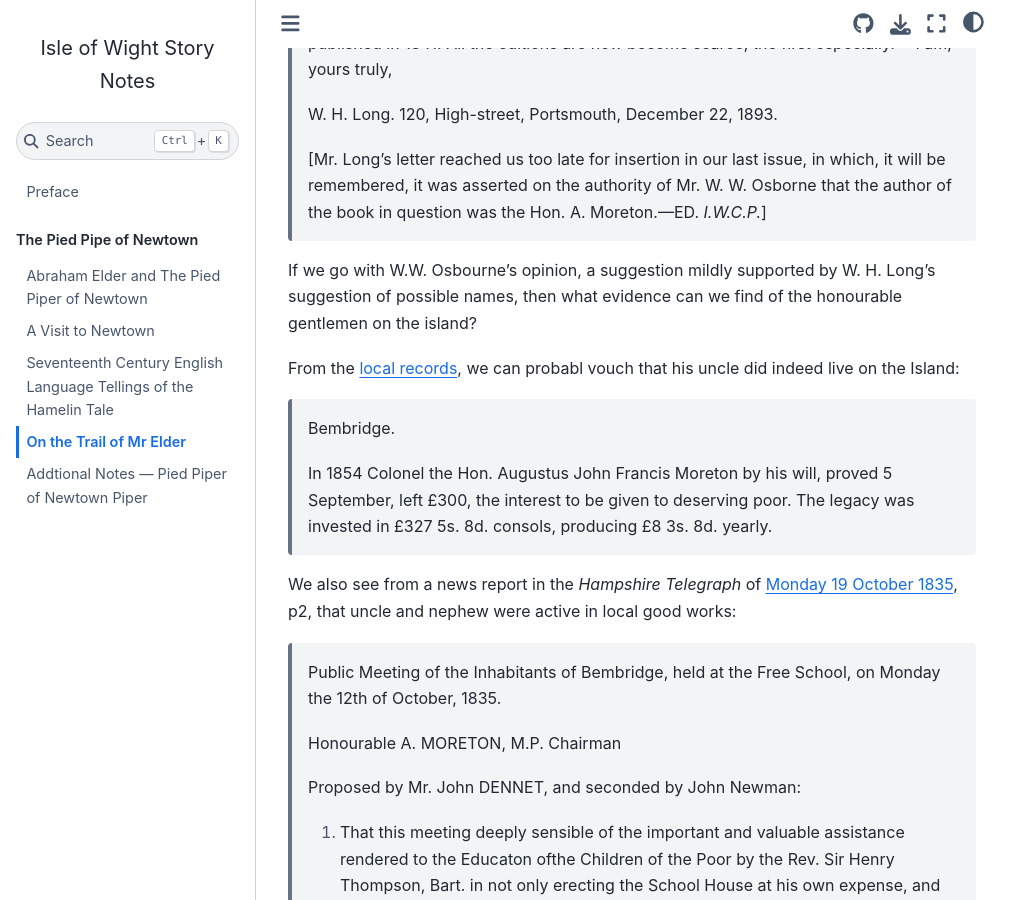
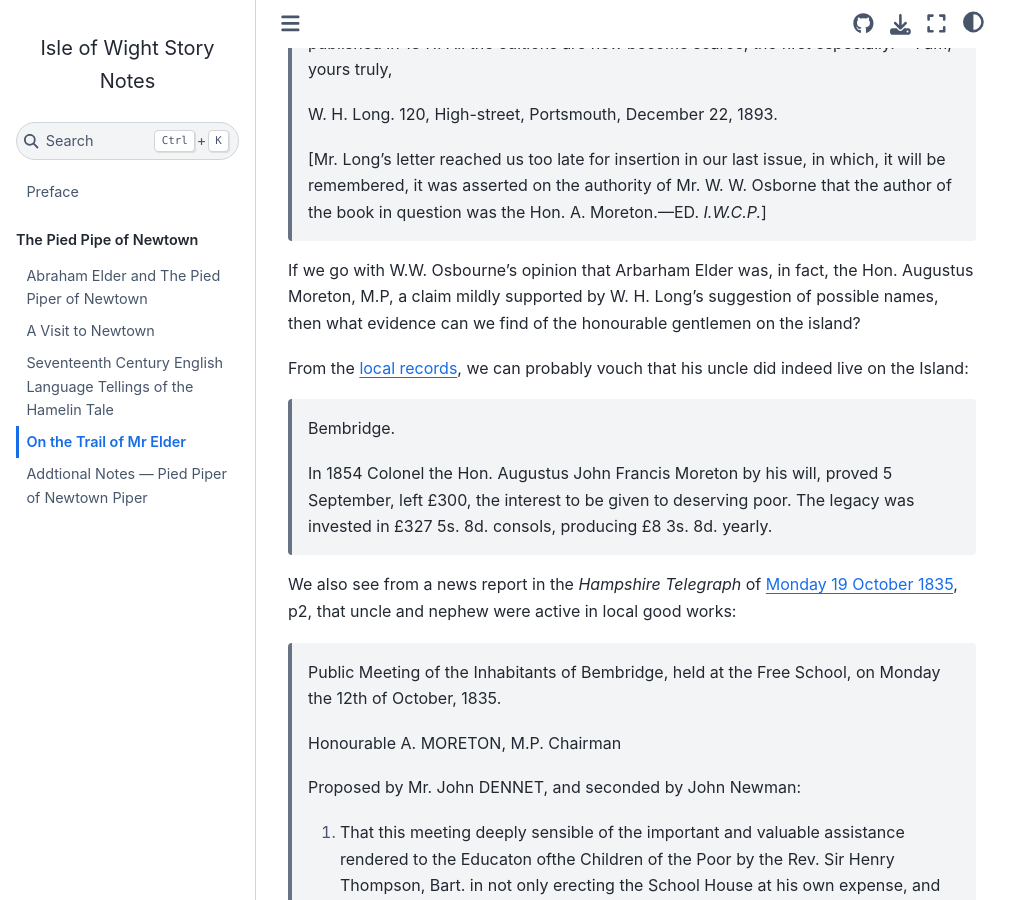
Before and after one commit to psychemedia/island-storynotes, a Jupyter Book: the page built from piedPiperNewtown/identity_of_abraham_elder.md, in a window 1280 px wide and 900 px high, scrolled down 2774 px. Shown: the whole window, without its empty margins (0-1031 px from the left). Built offline with Jupyter Book 1.0.4 settings and Sphinx 7.4.7 and the Sphinx Book theme 1.1.4, drawn with Linux system fonts in a browser that asks for light colours.

Commit message:
Update identity_of_abraham_elder.md

```diff
--- a/piedPiperNewtown/identity_of_abraham_elder.md
+++ b/piedPiperNewtown/identity_of_abraham_elder.md
@@ -67,9 +67,9 @@ This correspondent then also goes into the publication history of Elder's work a
 >
 > [Mr. Long’s letter reached us too late for insertion in our last issue, in which, it will be remembered, it was asserted on the authority of Mr. W. W. Osborne that the author of the book in question was the Hon. A. Moreton.—ED. *I.W.C.P.*]
 
-If we go with W.W. Osbourne's opinion, a suggestion mildly supported by W. H. Long's suggestion of possible names, then what evidence can we find of the honourable gentlemen on the island?
+If we go with W.W. Osbourne's opinion that Arbarham Elder was, in fact, the Hon. Augustus Moreton, M.P, a claim mildly supported by W. H. Long's suggestion of possible names, then what evidence can we find of the honourable gentlemen on the island?
 
-From the [local records](https://www.british-history.ac.uk/vch/hants/vol5/pp156-170), we can probabl vouch that his uncle did indeed live on the Island:
+From the [local records](https://www.british-history.ac.uk/vch/hants/vol5/pp156-170), we can probably vouch that his uncle did indeed live on the Island:
 
 > Bembridge.
 >
```
